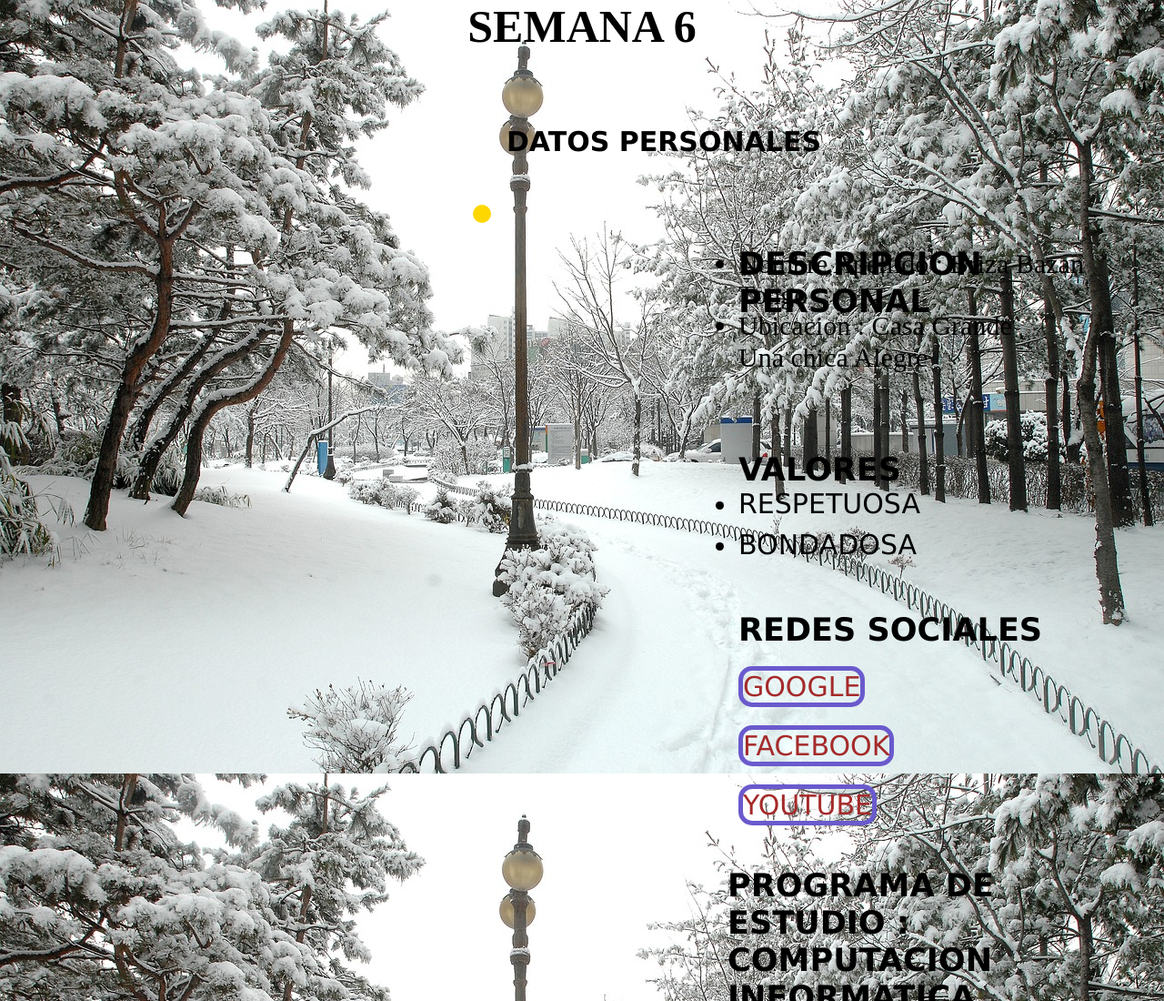
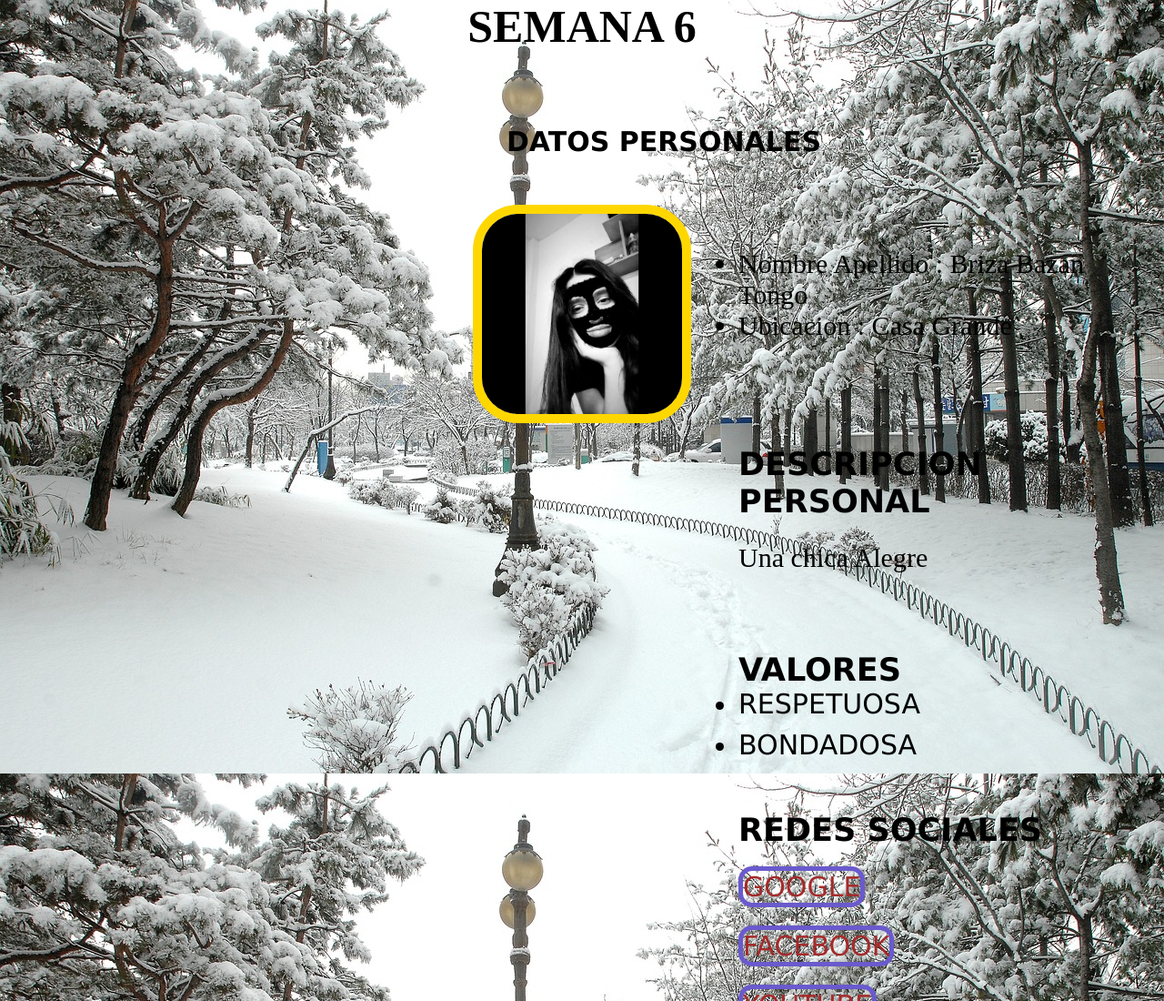
Before and after one commit to Fantansma/briza, a plain HTML site: page DatosPersonales.html in a window 1280 px wide. Shown: the top 1100 px of the page at 91% size. Drawn offline with Linux system fonts and the light colour scheme; files that its build step writes are made by us from their sources; files whose address does not match are found by name.

Commit message:
Update DatosPersonales.html

```diff
--- a/DatosPersonales.html
+++ b/DatosPersonales.html
@@ -4,9 +4,20 @@
     <meta charset="UTF-8">
     <meta name="viewport" content="width=device-width, initial-scale=1.0">
     <title>Mi pagina Web</title>
-    <link rel="stylesheet" href="DatosPersonales.css">
-    <link rel="icon" href="pavo.ico">
-</head>
+    <link rel="stylesheet" href="Estilos/DatosPersonales.css">
+    <link rel="icon" href="Imagenes/pavo.ico">
+
+    <style>
+
+      body{
+        background: url(Imagenes/niebla.jpg);
+        background-size: cover;
+        background-attachment: fixed;
+       }
+    </style>
+
+
+
 <body>
     <h1 class="titulo">Semana 6</h1>
     <section>
@@ -19,7 +30,7 @@
         </article>
 
         <article  class="imagen">
-            <img src="imaben briza.jpg" alt="">
+            <img src="Imagenes/imaben briza.jpg" alt="">
         </article>
 
         <article class="Descripcion">
```
